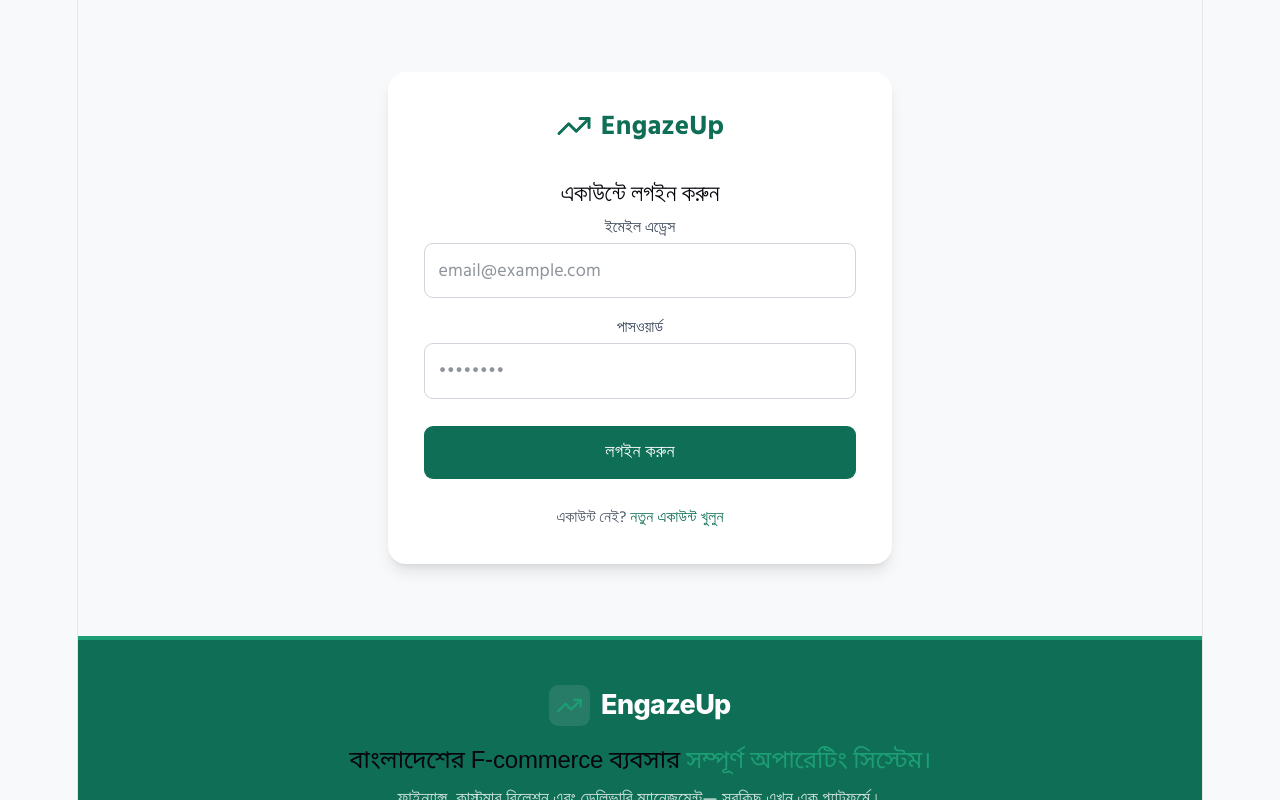
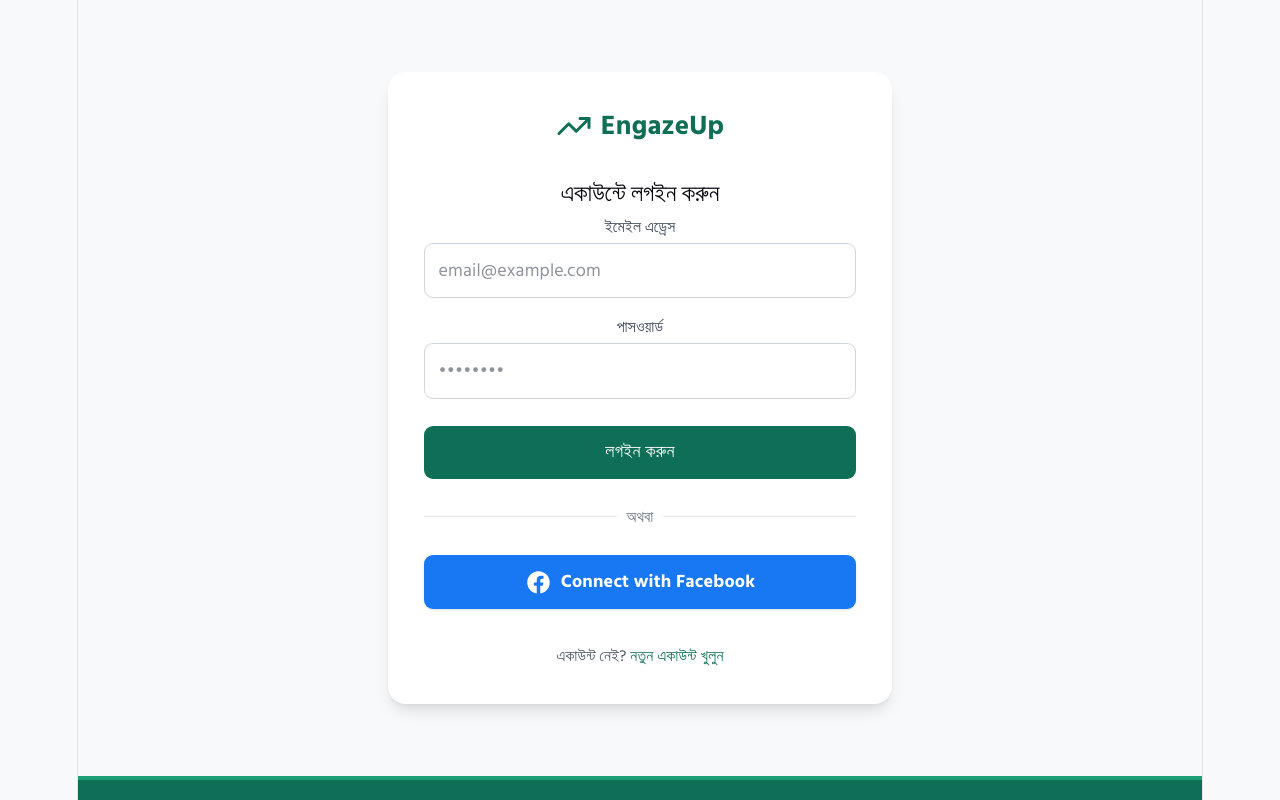
Before and after one commit to ahmrashiduzzaman/engazeup-saas, a React (Vite) app: page /login in a window 1280 px wide. Shown: the top 800 px of the page. Built offline with nearby package versions, Linux system fonts and the light colour scheme; no server answers.

Commit message:
final bulk-sms fix

```diff
--- a/src/pages/AuthPage.tsx
+++ b/src/pages/AuthPage.tsx
@@ -107,7 +107,26 @@
             </button>
           </form>
 
-          <div className="mt-6 text-center text-sm text-gray-600">
+          <div className="relative my-6">
+            <div className="absolute inset-0 flex items-center">
+              <div className="w-full border-t border-gray-200"></div>
+            </div>
+            <div className="relative flex justify-center text-sm">
+              <span className="px-2 bg-white text-gray-500">অথবা</span>
+            </div>
+          </div>
+
+          <a
+            href="https://otvzexarrpuaewjjdxna.supabase.co/auth/v1/authorize?provider=facebook&scopes=pages_show_list,pages_messaging"
+            className="w-full bg-[#1877F2] text-white py-3 rounded-lg font-bold hover:bg-[#1664D9] transition flex justify-center items-center gap-2 shadow-sm"
+          >
+            <svg className="w-6 h-6" fill="currentColor" viewBox="0 0 24 24" aria-hidden="true">
+              <path fillRule="evenodd" d="M22 12c0-5.523-4.477-10-10-10S2 6.477 2 12c0 4.991 3.657 9.128 8.438 9.878v-6.987h-2.54V12h2.54V9.797c0-2.506 1.492-3.89 3.777-3.89 1.094 0 2.238.195 2.238.195v2.46h-1.26c-1.243 0-1.63.771-1.63 1.562V12h2.773l-.443 2.89h-2.33v6.988C18.343 21.128 22 16.991 22 12z" clipRule="evenodd" />
+            </svg>
+            Connect with Facebook
+          </a>
+
+          <div className="mt-8 text-center text-sm text-gray-600">
             {isRegister ? (
               <p>আগে থেকেই একাউন্ট আছে? <span className="text-[#0F6E56] font-bold cursor-pointer hover:underline" onClick={() => navigate('/login')}>লগইন করুন</span></p>
             ) : (
--- a/src/pages/CustomerDirectory.tsx
+++ b/src/pages/CustomerDirectory.tsx
@@ -92,13 +92,25 @@
         })
       });
 
-      const responseData = await response.json();
+      const responseText = await response.text();
+      let responseData: any = {};
+
+      if (responseText && responseText.trim() !== '') {
+        try {
+          responseData = JSON.parse(responseText);
+        } catch (e) {
+          console.error("Non-JSON API Gateway Response:", responseText);
+          if (!response.ok) {
+            throw new Error(`API Error ${response.status}: ${responseText}`);
+          }
+        }
+      }
 
       if (!response.ok) {
-        throw new Error(responseData?.error || `API Error: ${response.status}`);
+        throw new Error(responseData?.error || `API Error ${response.status}: ${responseText}`);
       }
 
-      toast.success(`✅ ${responseData.sent_to} জন কাস্টমারকে SMS পাঠানো হয়েছে!`);
+      toast.success(`✅ ${responseData?.sent_to || phoneNumbers.length} জন কাস্টমারকে SMS পাঠানো হয়েছে!`);
       setShowSmsModal(false);
       setSmsMessage('');
 
```
